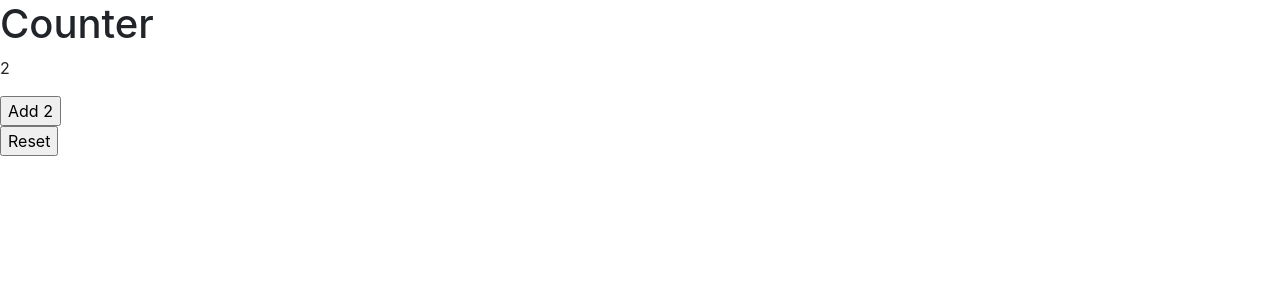
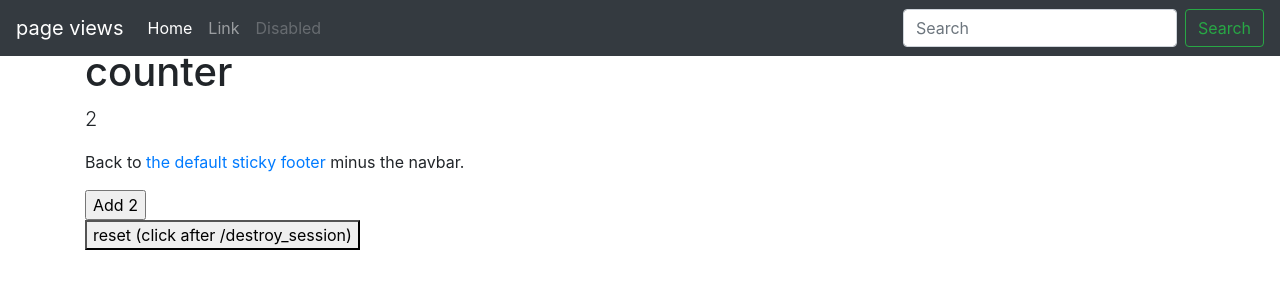
Before and after one commit to ashworth-zach/counter, a Flask app: page / in a window 1280 px wide. Shown: the top 300 px of the page. Run offline with Flask 2, Linux system fonts and the light colour scheme; the visitor is signed in with stand-in values (Sample User, id 1); some libraries are stand-ins or nearby versions.

Commit message:
finished

```diff
--- a/server.py
+++ b/server.py
@@ -1,22 +1,28 @@
 from flask import Flask, render_template, request, redirect, session
 app = Flask(__name__)
 app.secret_key='secret'
-@app.route('/')
+counter = 1
+@app.route('/', methods=['get'])
 def index():
-    counter = 1
-    session['counter'] += counter
+    if session==None:
+        session['counter']=counter
+    session['counter']=session['counter'] +1
+    print(session['counter'])
     return render_template('index.html')
 
 @app.route('/add', methods=['POST'])
 def add():
     if request.form['button'] == 'counter':
-        session['counter'] += 1
+        session['counter']=session['counter']+1
     return redirect('/')
 
-@app.route('/reset', methods=['POST'])
+@app.route('/reset', methods=['GET'])
 def reset():
-    if request.form['button'] == 'reset':
-        session['counter'] = 0
+    session['counter'] = -1
     return redirect('/')
+@app.route('/destroy_session')
+def destroy():
+    session.clear()
+    return render_template('index.html', counter=0 )
 if __name__=="__main__":
     app.run(debug=True)
--- a/templates/index.html
+++ b/templates/index.html
@@ -11,16 +11,48 @@
 </head>
 
 <body>
-    <h1>Counter</h1>
-    <p>{{session['counter']}}</p>
-    <form method="post" action="/add">
-      <input type="hidden" name="button" value="counter">
-      <input type="submit" value="Add 2">
-    </form>
-    <form method='post' action='/reset'>
-      <input type="hidden" name="button" value="reset">
-      <input type="submit" value="Reset">
-    </form>
+
+    <header>
+        <!-- Fixed navbar -->
+        <nav class="navbar navbar-expand-md navbar-dark fixed-top bg-dark">
+            <a class="navbar-brand" href="#">page views</a>
+            <button class="navbar-toggler" type="button" data-toggle="collapse" data-target="#navbarCollapse"
+                aria-controls="navbarCollapse" aria-expanded="false" aria-label="Toggle navigation">
+                <span class="navbar-toggler-icon"></span>
+            </button>
+            <div class="collapse navbar-collapse" id="navbarCollapse">
+                <ul class="navbar-nav mr-auto">
+                    <li class="nav-item active">
+                        <a class="nav-link" href="#">Home <span class="sr-only">(current)</span></a>
+                    </li>
+                    <li class="nav-item">
+                        <a class="nav-link" href="#">Link</a>
+                    </li>
+                    <li class="nav-item">
+                        <a class="nav-link disabled" href="#">Disabled</a>
+                    </li>
+                </ul>
+                <form class="form-inline mt-2 mt-md-0">
+                    <input class="form-control mr-sm-2" type="text" placeholder="Search" aria-label="Search">
+                    <button class="btn btn-outline-success my-2 my-sm-0" type="submit">Search</button>
+                </form>
+            </div>
+        </nav>
+    </header>
+
+    <!-- Begin page content -->
+    <main role="main" class="container">
+        <h1 class="mt-5">counter</h1>
+        <p class="lead">{{session['counter']}}</p>
+        <p>Back to <a href="../sticky-footer">the default sticky footer</a> minus the navbar.</p>
+        <form method="post" action="/add">
+            <input type="hidden" name="button" value="counter">
+            <input type="submit" value="Add 2">
+        </form>
+        <form method="get" action="/reset">
+            <button type="submit">reset (click after /destroy_session)</button>
+        </form>
+    </main>
 </body>
 
 </html>
```
